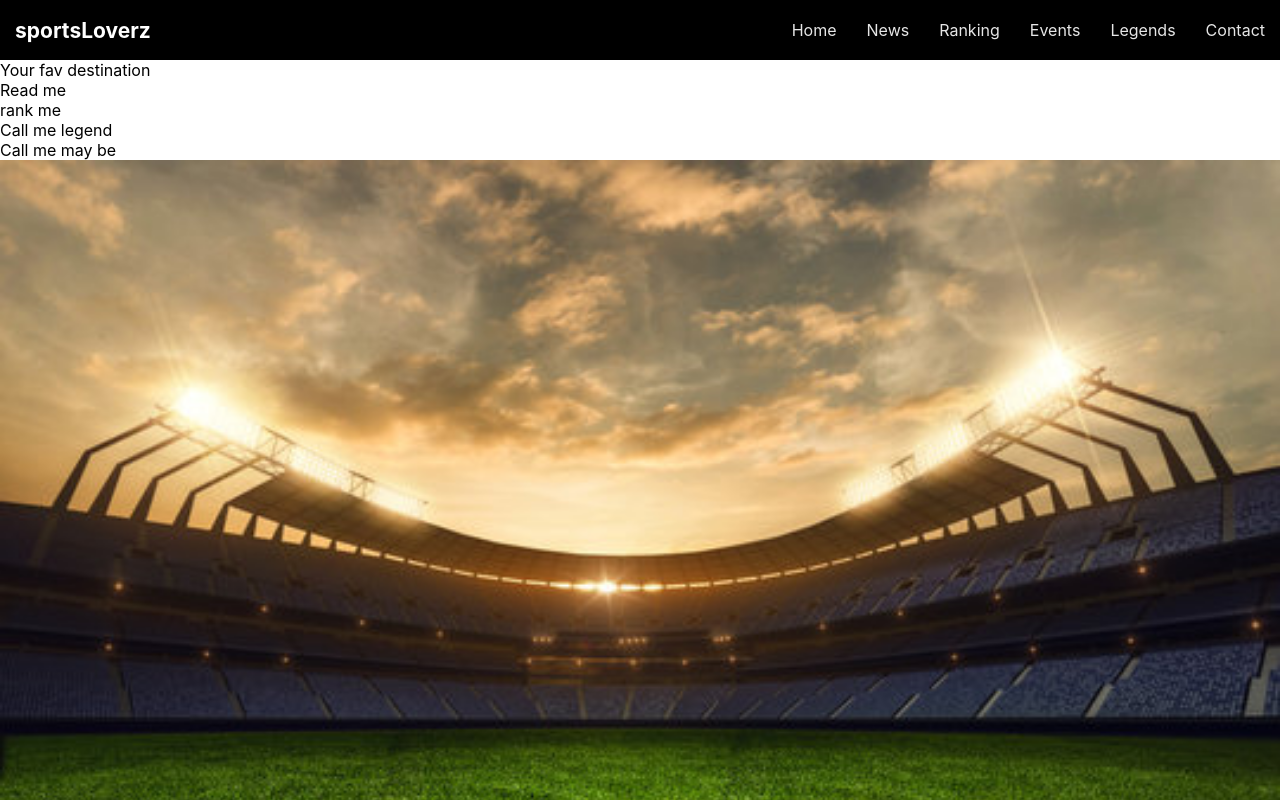
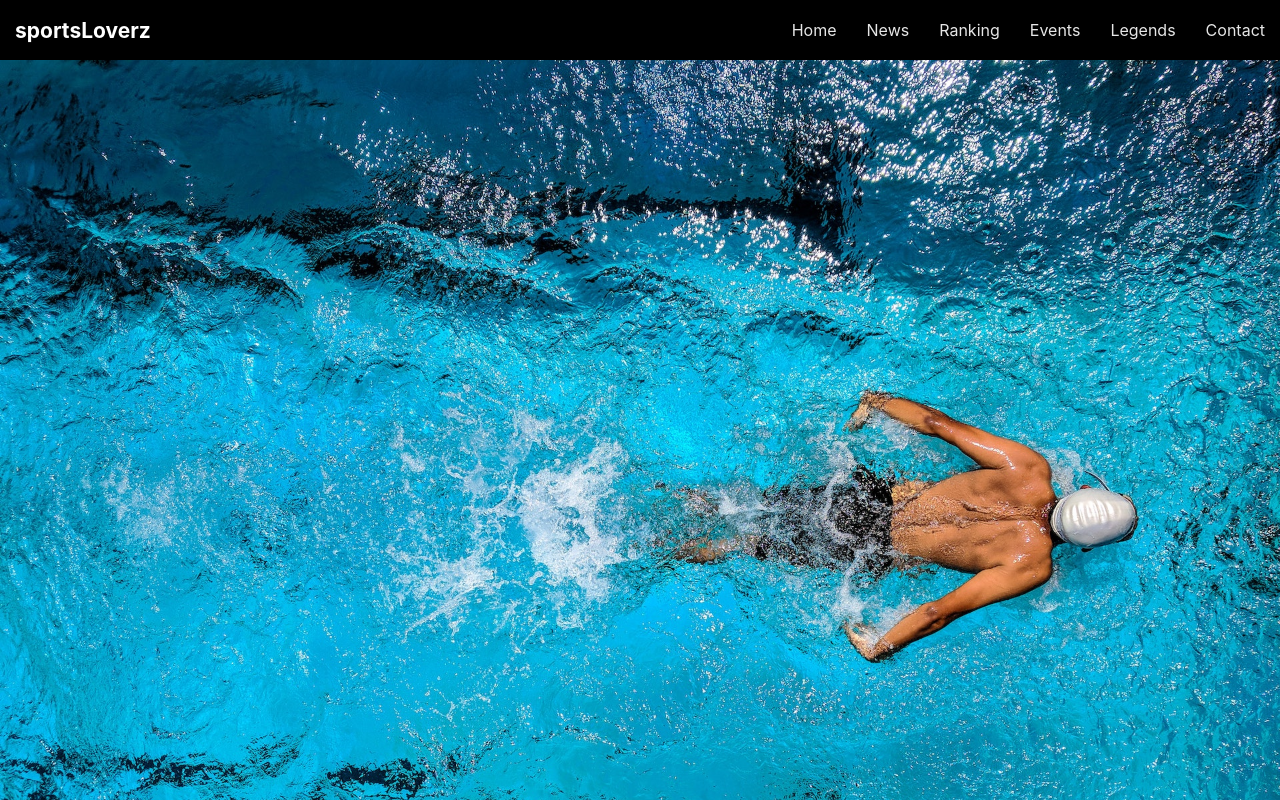
Before and after one commit to loverssport/sports24x7-frontend, a React (Create React App) app: page / in a window 1280 px wide. Shown: the top 800 px of the page. Built offline with nearby package versions, Linux system fonts and the light colour scheme.

Commit message:
added react-dom

```diff
--- a/src/App.js
+++ b/src/App.js
@@ -1,26 +1,28 @@
 import logo from './logo.svg';
 import './App.css';
-import Imagess from './image';
 import Navbar from './component/Nbar/navbar';
-import {BrowserRouter as Router,Switch,Route,Link} from "react-router-dom";
+import {Routes,Route} from "react-router-dom";
 import Home from './component/Home/home';
 import Contact from './component/Contact/contact';
 import News from './component/News/news';
 import Ranking from './component/Ranking/ranking';
 import Legends from './component/Legends/legends';
+import Events from './component/Events/events'
 
 function App() {
   return (
     <>
-    <Router>
+      <div>
       <Navbar/>
-      <Home/>
-      <News/>
-      <Ranking/>
-      <Legends/>
-      <Contact/>
-    </Router>
-      <Imagess></Imagess>
+      <Routes>
+        <Route exact path="/" element={<Home/>}></Route>
+        <Route exact path="/news" element={<News/>}></Route>
+        <Route exact path="/ranking" element={<Ranking/>}></Route>
+        <Route exact path="/events" element={<Events/>}></Route>
+        <Route exact path="/legends" element={<Legends/>}></Route>
+        <Route exact path="/contact" element={<Contact/>}></Route>
+      </Routes>
+      </div>
     </>
   );
 }
--- /dev/null
+++ b/src/component/Events/events.js
@@ -0,0 +1,9 @@
+import React from 'react'
+
+const Events = () => {
+  return (
+    <div>Follow me</div>
+  )
+}
+
+export default Events
--- a/src/component/Home/home.js
+++ b/src/component/Home/home.js
@@ -1,8 +1,11 @@
 import React from 'react'
+import Imagess from '../../image'
 
 const Home = () => {
   return (
-    <div>Your fav destination</div>
+    <>
+      <Imagess></Imagess>
+    </>
   )
 }
 
--- a/src/component/Nbar/navbar.js
+++ b/src/component/Nbar/navbar.js
@@ -1,18 +1,18 @@
 import React from 'react'
 import "./style.css"
-import {Link} from "react-router-dom";
+import {NavLink} from "react-router-dom";
 
 const Navbar = () => {
   return (
     <div className="Navbar">
       <span className="nav-logo">sportsLoverz</span>
       <div className="nav-items">
-        <Link to="/home">Home</Link>
-        <Link to="/news">News</Link>
-        <Link to="/ranking">Ranking</Link>
-        <Link to="/players">Events</Link>
-        <Link to="/legends">Legends</Link>
-        <Link to="/contact">Contact</Link>
+        <NavLink to="/">Home</NavLink>
+        <NavLink to="/news">News</NavLink>
+        <NavLink to="/ranking">Ranking</NavLink>
+        <NavLink to="/events">Events</NavLink>
+        <NavLink to="/legends">Legends</NavLink>
+        <NavLink to="/contact">Contact</NavLink>
       </div>
 
     </div>
--- a/src/image.css
+++ b/src/image.css
@@ -1,6 +1,6 @@
 
 .background-image {
-    background-image: url('./assets/images/cricket_background.png');
+    background-image: url('./assets/images/swi.jpg');
     background-size: cover;
     background-repeat: no-repeat ;
     height: 100vh;
--- a/src/image.js
+++ b/src/image.js
@@ -4,7 +4,7 @@ import "./image.css"
 
 function Imagess(){
     return(
-      <div class="background-image">
+      <div className="background-image">
 
       </div>
     )
--- a/src/index.js
+++ b/src/index.js
@@ -3,11 +3,12 @@ import ReactDOM from 'react-dom/client';
 import './index.css';
 import App from './App';
 import reportWebVitals from './reportWebVitals';
+import { BrowserRouter } from 'react-router-dom';
 
 const root = ReactDOM.createRoot(document.getElementById('root'));
 root.render(
   <React.StrictMode>
-    <App />
+    <BrowserRouter> <App /> </BrowserRouter>
   </React.StrictMode>
 );
 
```
Also changed, not shown: src/assets/images/swi.jpg (added), 1 other file (tests, documents, lock files or other folders).
